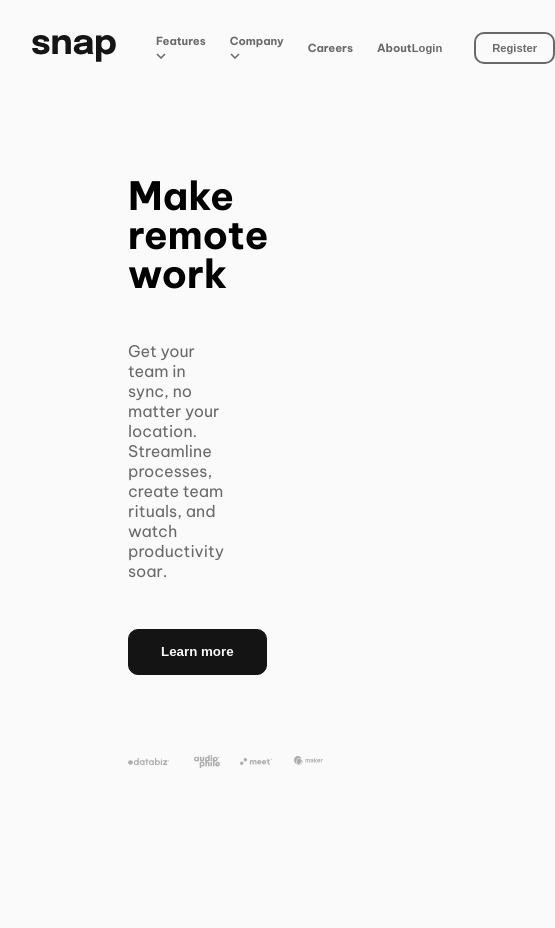
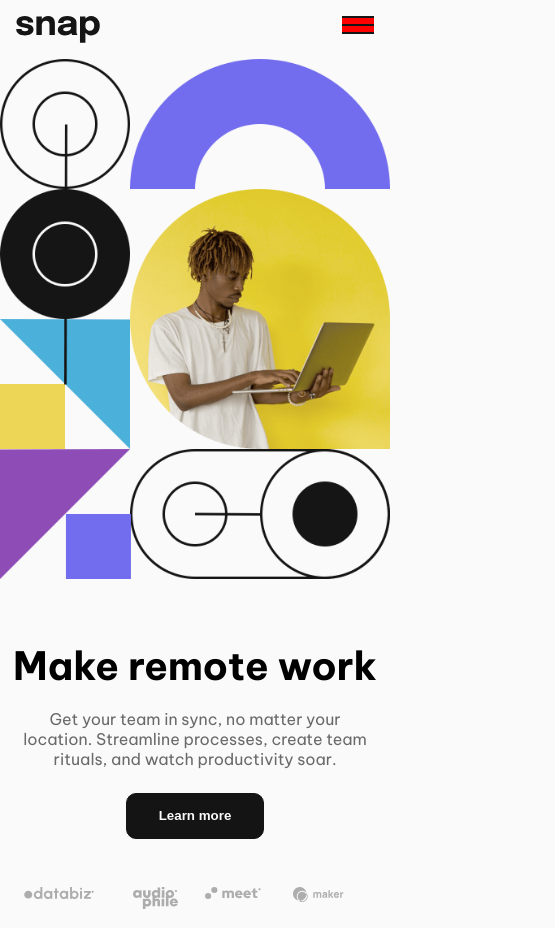
Before and after one commit to Surgetin/intro-section-with-dropdown-navigation-main, a plain HTML site: page index.html in a window 390 px wide. Shown: the whole page, 555 px wide, since content can reach past the window. Before the commit the page ends 844 px from the top, so only its background shows below. Drawn offline with Linux system fonts and the light colour scheme.

Commit message:
getting closer to finish

```diff
--- a/index.html
+++ b/index.html
@@ -18,12 +18,14 @@
     <header>
       <div class="header_container">
         <img class="header-logo" src="./images/logo.svg" alt="logo">
+        <label for="button" class="menu-btn-label">
+          <img class="menu-btn"src="./images/icon-menu.svg" alt="">
+        </label>
         <nav class="nav-container">
           <ul class="header_nav-links">
             <li class="nav-link"><a href="#">Features</a>
               <img class="arrow-down" src="./images/icon-arrow-down.svg" alt="">
-              <img class="arrow-up" src="./images/icon-arrow-up.svg" alt="">
-              <ul class="sub-menu">
+              <ul class="sub-menu sub-menu-features">
                 <li>
                   <img src="./images/icon-todo.svg" alt="">
                   <a href="#">Todo List</a>
@@ -44,8 +46,7 @@
             </li>
             <li class="nav-link"><a href="#">Company</a>
               <img class="arrow-down" src="./images/icon-arrow-down.svg" alt="">
-              <img class="arrow-up" src="./images/icon-arrow-up.svg" alt="">
-              <ul class="sub-menu">
+              <ul class="sub-menu sub-menu-company">
                 <li><a href="#">History</a></li>
                 <li><a href="#">Our Team</a></li>
                 <li><a href="#">Blog</a></li>
@@ -64,7 +65,7 @@
 
     <main>
         <div class="main_container">
-          <h1 class="hero_heading">Make </br> remote work</h1>
+          <h1 class="hero_heading">Make <span>remote work</span></h1>
           <p class="description">
             Get your team in sync, no matter your location. Streamline processes,
             create team rituals, and watch productivity soar.
--- a/style.css
+++ b/style.css
@@ -23,10 +23,12 @@ body {
 }
 
 .main_container {
+    display: flex;
+    flex-direction: column;
     width: 100%;
     max-width: 1440px;
-    justify-content: center;
     margin: 0 auto;
+    padding: 0 5rem;
 }
 
 header {
@@ -48,6 +50,7 @@ header {
     align-items: center;
     gap: 1.5rem;
     font-size: 0.7rem;
+    position: relative;
 }
 
 .header_nav-links a,
@@ -61,12 +64,56 @@ header {
     color: var(--black);
 }
 
-.arrow-up {
-    display: none;
+.nav-link:hover > img{
+    transform: rotate(180deg);
 }
 
 .sub-menu {
     display: none;
+    position: absolute;
+    top: 1.5rem;
+    width: 50%;
+    background-color: var(--white);
+    padding: 1rem .5rem;
+    border-radius: 10px;
+    box-shadow: rgba(17, 17, 26, 0.1) 0px 8px 24px,
+    rgba(17, 17, 26, 0.1) 0px 16px 56px,
+    rgba(17, 17, 26, 0.1) 0px 24px 80px;
+}
+
+.sub-menu-features {
+    position: absolute;
+    left: -28%;
+}
+
+.sub-menu-company {
+    display: none;
+    flex-direction: column;
+    align-items: flex-start
+}
+
+.sub-menu li {
+    display: flex;
+    margin: 0.4rem;
+    align-items: center;
+    justify-content: space-around;
+}
+
+.sub-menu a {
+    color: black;
+}
+
+.menu-btn {
+    display: none;
+}
+
+input {
+    display: none;
+}
+
+.nav-link:hover > .sub-menu {
+    display: flex;
+    flex-direction: column;
 }
 
 .buttons {
@@ -104,24 +151,28 @@ header {
 }
 
 .hero_heading {
-    padding: 4rem 0 0 6rem;
+    padding-top: 4rem;
     margin-bottom: 3rem;
     font-size: clamp(2rem, 10vw, 4rem);
     line-height: 1;
+}
+
+.hero_heading span {
+    display: inline-block;
 }
 
 .description {
     font-size: clamp(1rem, 10vw, 1rem);
     color: var(--gray);
     margin-bottom: 3rem;
-    padding: 0 7rem 0 6rem;
+    padding-right: 5rem;
 }
 
 .btn_submit {
     border: 1px solid var(--black);
     background-color: var(--black);
     padding: 0.9rem 2rem;
-    margin: 0 auto 0 6rem;
+    margin: 0 auto 0 0;
     border-radius: 10px;
     color: var(--white);
     font-weight: bold;
@@ -135,7 +186,7 @@ header {
 
 .banners {
     display: flex;
-    margin: 5rem auto 0 6rem;
+    margin: auto 0 0 0;
     gap: 0.5rem;
 }
 
@@ -146,17 +197,83 @@ header {
 main {
     display: flex;
     flex-direction: row;
+    padding-right: 3rem;
 }
 
 .desktop-image {
     width: 100%;
-    padding-right: 3rem;
-    max-width: 700px;
+    max-width: 800px;
+}
+
+.menu-btn-label {
+    background-color: red;
 }
 
 
-/* @media screen and (max-width: 900px) {
-    .container {
-        margin: 0 2rem;
+@media screen and (max-width: 900px) {
+    body {
+        margin: 0;
     }
-} */
+
+    header {
+        margin: 1rem;
+    }
+
+    .header_container {
+        width: 100%;
+        align-items: flex-start;
+        justify-content: space-between;
+    }
+
+    .nav-container,
+    .buttons {
+        display: none;
+    }
+
+    .menu-btn {
+        display: block;
+        cursor: pointer;
+    }
+
+    .main_container {
+        padding: 0;
+        margin: 0;
+    }
+
+    main {
+        flex-direction: column-reverse;
+        padding: 0;
+    }
+
+    .hero_heading {
+        margin: 0 auto 1.5rem;
+        font-size: clamp(1rem, 10vw, 4rem);
+    }
+
+    .hero_heading span {
+        display: inline;
+    }
+
+    .description {
+        text-align: center;
+        margin-left: auto;
+        margin-right: auto;
+        margin-bottom: 1.5rem;
+        padding: 0 1rem;
+    }
+
+    .btn_submit {
+        margin: 0 auto;
+        margin-bottom: 3rem;
+    }
+
+    .banners {
+        justify-content: space-between;
+        margin-bottom: 1rem;
+        padding: 0 1.5rem;
+    }
+
+    .desktop-image {
+        max-width: 100%;
+    }
+}
```
